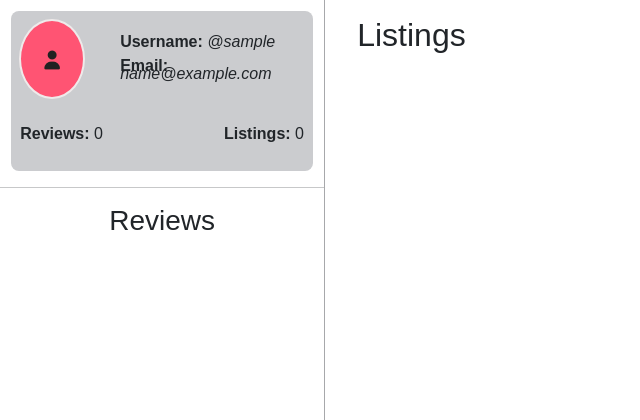
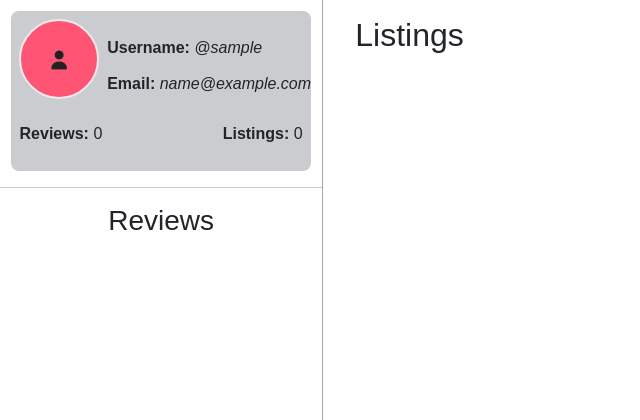
Before and after one commit to Rishi-Raj-Anand/vagabond, a Node server app: page /user/profile in a window 1280 px wide. Shown: the part 80-500 px from the top of the page, without its empty margins (0-640 px from the left). Run offline with Node 20, Linux system fonts and the light colour scheme; the visitor is signed in with stand-in values (Sample User, id 1); data that the repository does not hold is empty; some libraries are stand-ins or nearby versions.

Commit message:
added readme

```diff
--- a/public/CSS/style.css
+++ b/public/CSS/style.css
@@ -475,7 +475,9 @@ footer a{
 
 .profile-desc{
     margin:  1.7rem;
-
+    margin-left: 0  ;
+    margin-right: 0;
+    text-overflow: clip;
     line-height: 0.5rem;
 }
 
@@ -483,6 +485,7 @@ footer a{
     display: flex;
     justify-content:space-evenly;
     gap: 7rem;
+    margin-top: -1rem;
 }
 .profile-listing{
     grid-column: 2/span 3;
--- a/views/user/profile.ejs
+++ b/views/user/profile.ejs
@@ -9,8 +9,8 @@
                     <div class="profile-card-left">
                         <div class="profile-logo"><i class="fa-solid fa-user"></i></div>
                         <div class="profile-desc">
-                            <p><b>Username:</b> <i>@<%=user.username%></i></p>
-                            <p><b>Email:</b> <i><%=user.email%></i></p>
+                            <p class="text-truncate lh-sm"><b>Username:</b> <i>@<%=user.username%></i></p>
+                            <p class="text-truncate lh-sm"><b>Email:</b> <i><%=user.email%></i></p>
                         </div>
                     </div>
                     <div class="user-activity-data">
```
Also changed, not shown: README.md, 1 other file.
